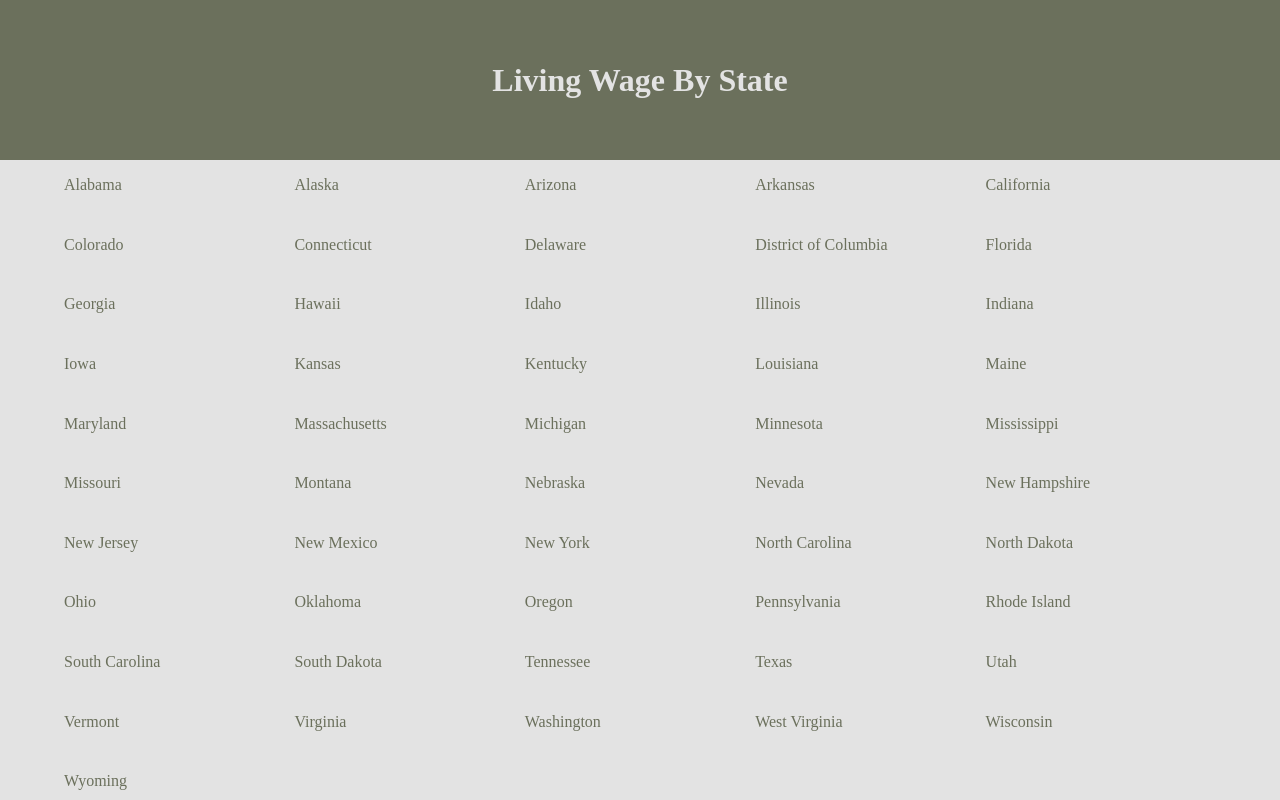
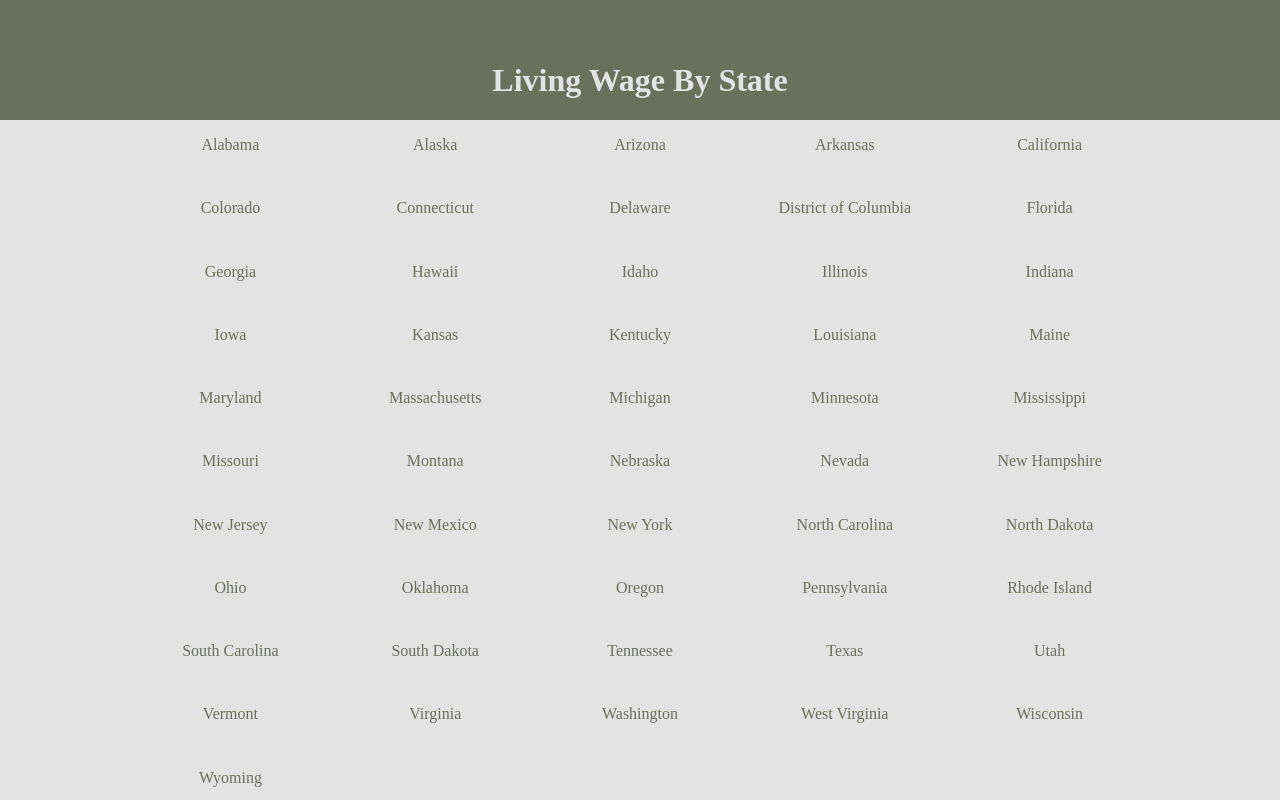
Before and after one commit to Irond76/livingWageProject, a SvelteKit app: page / in a window 1280 px wide. Built offline with nearby package versions, Linux system fonts and the light colour scheme.

Commit message:
changed sizing

```diff
--- a/src/routes/+layout.svelte
+++ b/src/routes/+layout.svelte
@@ -16,7 +16,7 @@
 <style>
     header {
         background-color: #6B705C;
-        height: 20dvh;
+        height: 15dvh;
         color: #e3e3e3;
     }
     .header-title {
--- a/src/routes/+page.svelte
+++ b/src/routes/+page.svelte
@@ -13,10 +13,10 @@ let stateNames = states
 
 <style>
     .state-names {
-        width: 90dvw;
+        width: 80dvw;
         display: grid;
         margin:  0 auto;
-        height: 80dvh;
+        height: 85dvh;
         grid-template-columns: 1fr 1fr 1fr 1fr 1fr;
         row-gap: 1em;
     }
@@ -26,6 +26,7 @@ let stateNames = states
     }
     .names {
         margin-top: 1em;
+        margin: 1em auto 0 auto;
     }
     a:hover {
         color: #B7B7A4
```
